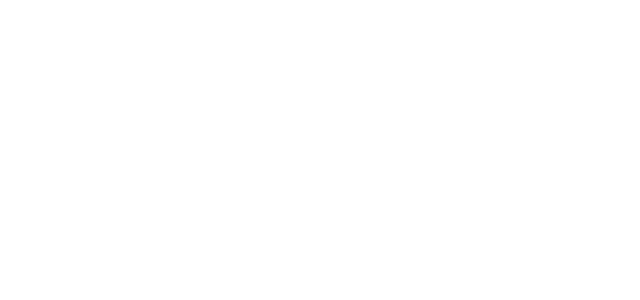
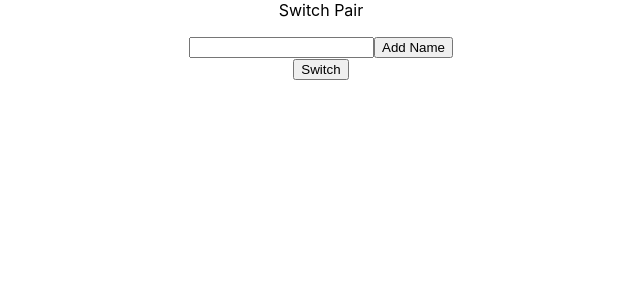
Before and after one commit to JellyLu/switch-pair, a React (Create React App) app: page / in a window 1280 px wide. Shown: the top 300 px of the page, without its empty margins (319-959 px from the left). Built offline with nearby package versions, Linux system fonts and the light colour scheme.

Commit message:
[yangjie] display name list, add new name and remove name from list

```diff
--- a/package.json
+++ b/package.json
@@ -6,6 +6,7 @@
     "@testing-library/jest-dom": "^5.11.4",
     "@testing-library/react": "^11.1.0",
     "@testing-library/user-event": "^12.1.10",
+    "lodash": "^4.17.20",
     "react": "^17.0.1",
     "react-dom": "^17.0.1",
     "react-scripts": "4.0.0",
--- a/src/App/App.js
+++ b/src/App/App.js
@@ -1,8 +1,11 @@
 import './App.css';
+import React from "react";
+import { SwitchPairPage } from "../SwitchPair/SwitchPairPage";
 
 function App() {
   return (
     <div className="App">
+      <SwitchPairPage />
     </div>
   );
 }
--- /dev/null
+++ b/src/SwitchPair/NameList.js
@@ -0,0 +1,13 @@
+import React from "react";
+
+export const NameList = ({ names, onDeleteName }) => {
+  const listItems = names.map((name, index) =>
+    <div key={`${name}-${index}`}>
+      <span>{name}</span>
+      <button onClick={() => {onDeleteName(name);}}>x</button>
+    </div>
+  );
+  return (
+    <ul>{listItems}</ul>
+  );
+};
--- /dev/null
+++ b/src/SwitchPair/SwitchPairPage.js
@@ -0,0 +1,35 @@
+import React, { useState } from "react";
+import { indexOf, remove } from "lodash";
+import { NameList } from "./NameList";
+
+export const SwitchPairPage = () => {
+  const [names, setNames] = useState([]);
+  const [newName, setNewName] = useState("");
+
+  const addName = () => {
+    if (newName === "") {
+      return;
+    }
+    if (indexOf(names, newName) === -1) {
+      setNames([...names, newName]);
+      setNewName("");
+    } else {
+      alert("Name is already exist");
+    }
+  };
+
+  const deleteName = (name) => {
+    const namesWithoutSelectedName = remove(names, (item) => item !== name);
+    setNames(namesWithoutSelectedName);
+  }
+
+  return <div>
+    <header>Switch Pair</header>
+    <NameList names={names} onDeleteName={deleteName} />
+    <div>
+      <input value={newName} onChange={(e) => { setNewName(e.target.value)}}/>
+      <button onClick={addName}>Add Name</button>
+    </div>
+    <button>Switch</button>
+  </div>
+};
```
Also changed, not shown: 1 other file (tests, documents, lock files or other folders).
